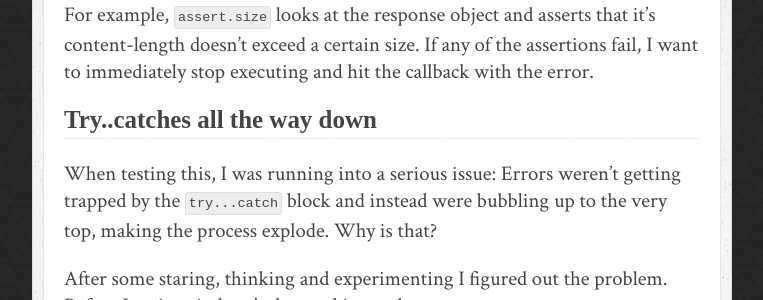
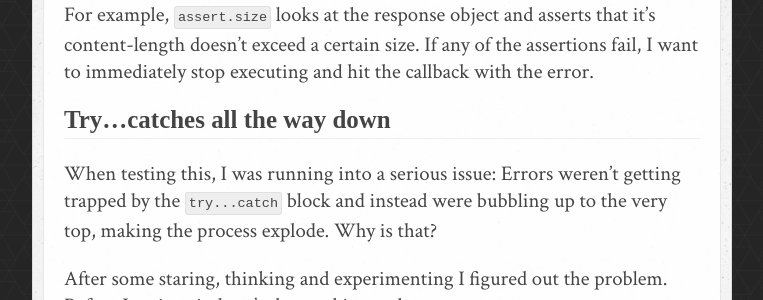
Before and after one commit to brianloveswords/bjb.io-site, a Jekyll site: the page built from _posts/2012-02-01-thinking-async-errors.md, in a window 1280 px wide and 900 px high, scrolled down 790 px. Shown: the part 154-454 px from the top of the window, without its empty margins (258-1021 px from the left). Built offline with Jekyll 4.4.1, drawn with Linux system fonts in a browser that asks for light colours; nearby versions of some CDN libraries; some web fonts are replaced; comment, search, counter and statistics services are not loaded.

Commit message:
Three dots to an elipses.

```diff
--- a/_posts/2012-02-01-thinking-async-errors.md
+++ b/_posts/2012-02-01-thinking-async-errors.md
@@ -36,7 +36,7 @@ that it's content-length doesn't exceed a certain size. If any of the
 assertions fail, I want to immediately stop executing and hit the callback
 with the error.
 
-## Try..catches all the way down
+## Try...catches all the way down
 When testing this, I was running into a serious issue: Errors weren't getting
 trapped by the `try...catch` block and instead were bubbling up to the very
 top, making the process explode. Why is that?
```
